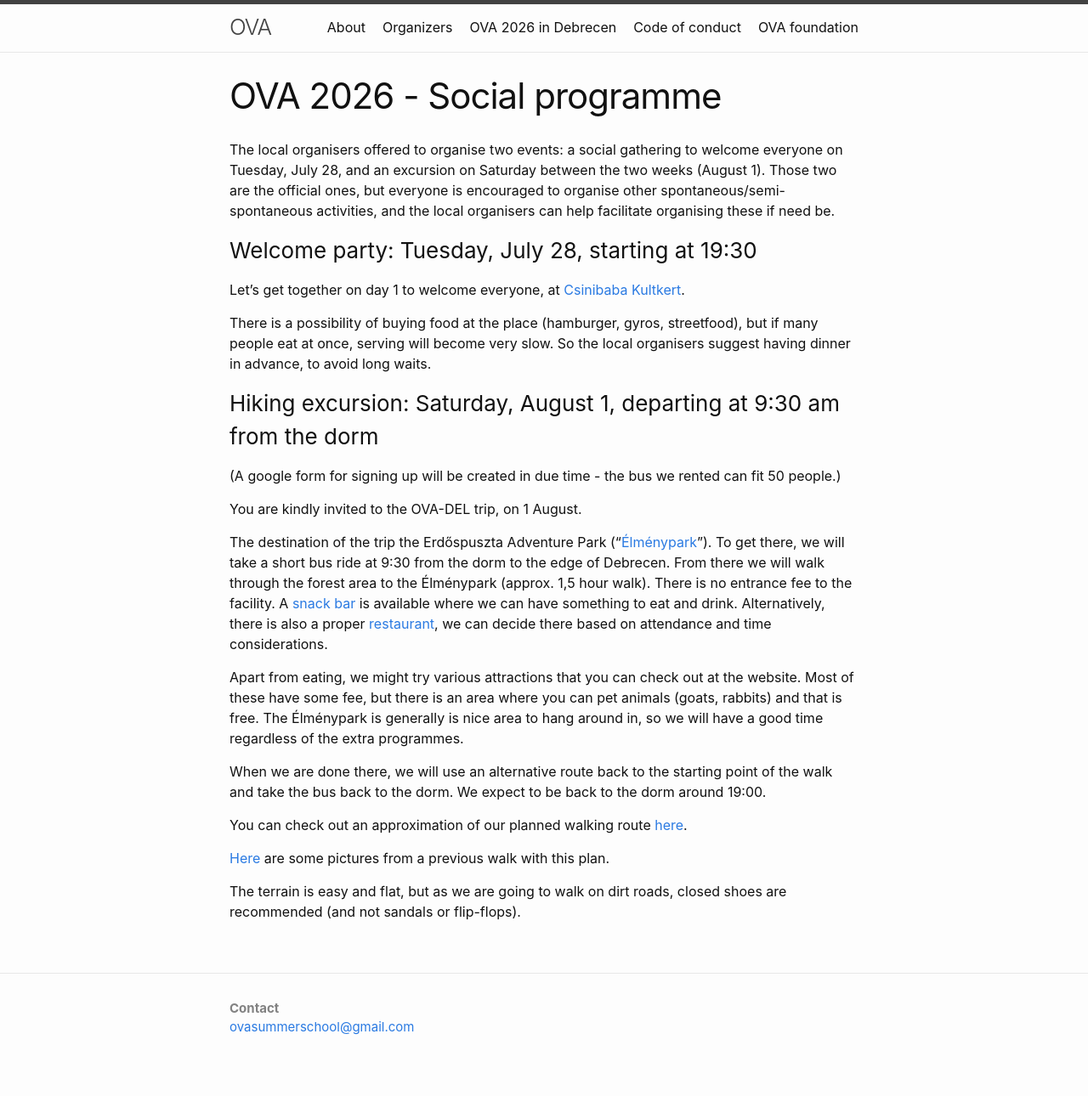
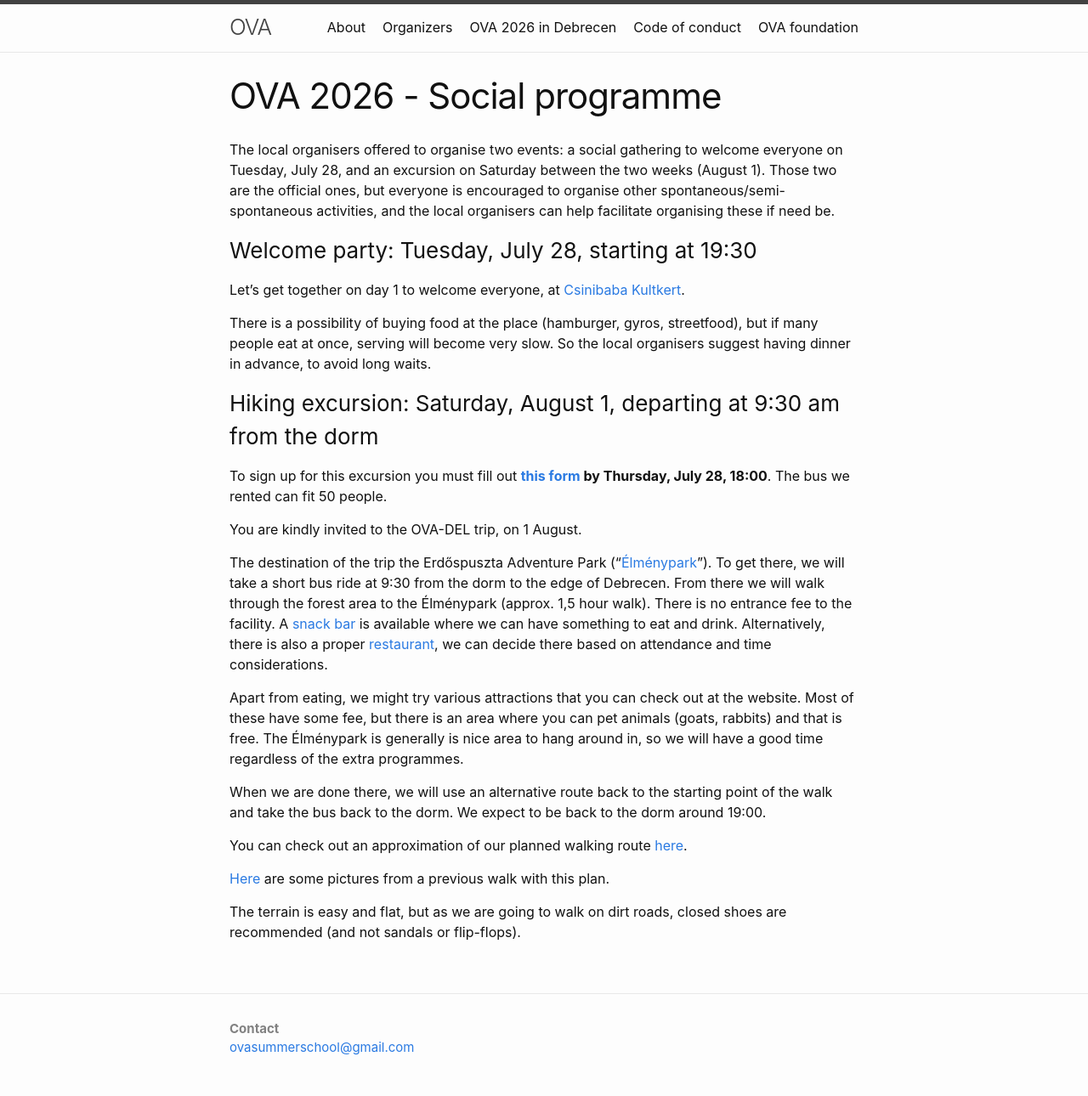
Before and after one commit to ovaschool/ovaschool.github.io, a Jekyll site: the page built from staticpages/ova2026-social.markdown, in a window 1280 px wide. Shown: the whole page at 85% size. Built offline with Jekyll 4.4.1, drawn with Linux system fonts in a browser that asks for light colours; before the commit the page ends 1266 px from its top, so only the background shows below that.

Commit message:
Update ova2026-social.markdown

```diff
--- a/staticpages/ova2026-social.markdown
+++ b/staticpages/ova2026-social.markdown
@@ -15,7 +15,7 @@ There is a possibility of buying food at the place (hamburger, gyros, streetfood
 
 ### Hiking excursion: Saturday, August 1, departing at 9:30 am from the dorm
 
-(A google form for signing up will be created in due time - the bus we rented can fit 50 people.)
+To sign up for this excursion you must fill out **[this form](https://forms.gle/PzTTsvLTMMaKgYsT9) by Thursday, July 28, 18:00**. The bus we rented can fit 50 people.
 
 You are kindly invited to the OVA-DEL trip, on 1 August.
 
```
